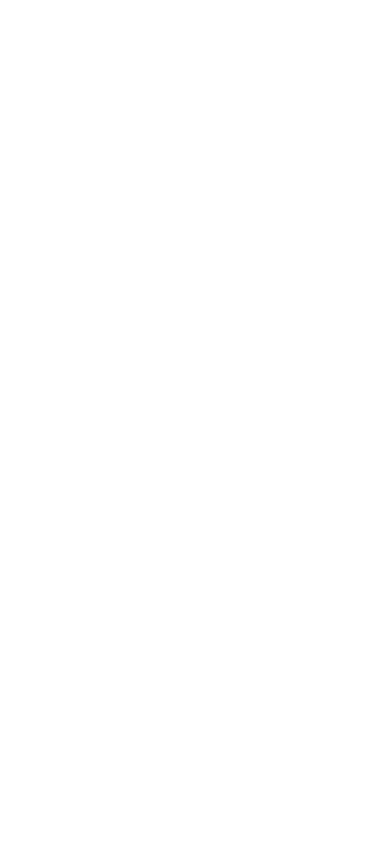
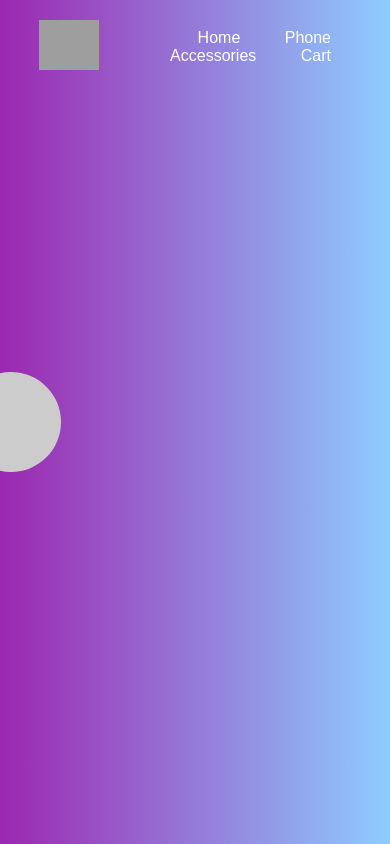
Before and after one commit to KevinKipkoechMutai/Phone_Site, a plain HTML site: page index.html in a window 390 px wide. Drawn offline with Linux system fonts and the light colour scheme; grey boxes are pictures that could not be loaded.

Commit message:
This will style the page

```diff
--- a/index.html
+++ b/index.html
@@ -8,7 +8,29 @@
         <meta name="viewport" content="width=device-width, initial-scale=1.0">
     </head>
     <body>
-        <div class="main"></div>
+        <div class="main">
+            <nav>
+                <div class="logo">
+                    <img src="https://banner2.cleanpng.com/20180720/zgl/kisspng-computer-icons-mobile-phones-telephone-clip-art-exterior-cleaning-5b5282d779e156.6680489415321341034992.jpg" height="50" width="60">
+                </div>
+                <div class="nav-links">
+                    <ul>
+                        <li><a href="#">Home</a></li>
+                        <li><a href="#">Phone</a></li>
+                        <li><a href="#">Accessories</a></li>
+                        <li><a href="#">Cart</a></li>
+                    </ul>
+                </div>
+            </nav>
+            <div class="information">
+                <div id="circle">
+                    <div class="feature"></div>
+                    <div class="feature"></div>
+                    <div class="feature"></div>
+                    <div class="feature"></div>
+                </div>
+            </div>
+        </div>
         <script src="JS/index.js"></script>
     </body>
 </html>
--- a/styles/styles.css
+++ b/styles/styles.css
@@ -0,0 +1,65 @@
+*{
+    margin: 0;
+    padding: 0;
+    font-family: sans-serif;
+}
+
+.main{
+    width: 100%;
+    height: 100vh;
+    position: relative;
+    overflow: hidden;
+    background: linear-gradient(to right, #9c27b0, #8ecdff);
+}
+
+nav{
+    width: 80%;
+    position: sticky;
+    margin: 20px auto;
+    z-index: 1;
+    display: flex;
+    align-items: center;
+}
+
+.logo{
+    flex-basis: 20%;
+}
+
+.logo img{
+    width: 15opx;
+}
+
+.nav-links{
+    flex: 1;
+    text-align: right;
+}
+
+.nav-links ul li{
+    list-style: none;
+    display: inline-block;
+    margin: 0 20px;
+}
+
+.nav-links ul li a{
+    color: #fff;
+    text-decoration: none;
+}
+
+.information{
+    width: 100px;
+    height: 100px;
+    position: absolute;
+    top: 50%;
+    left: -10%;
+    transform: translateY(-50%);
+}
+
+#circle{
+    width: 100px;
+    height: 100px;
+    position: absolute;
+    top: 0;
+    left: 0;
+    border-radius: 50%;
+    background: #ccc;
+}
```
